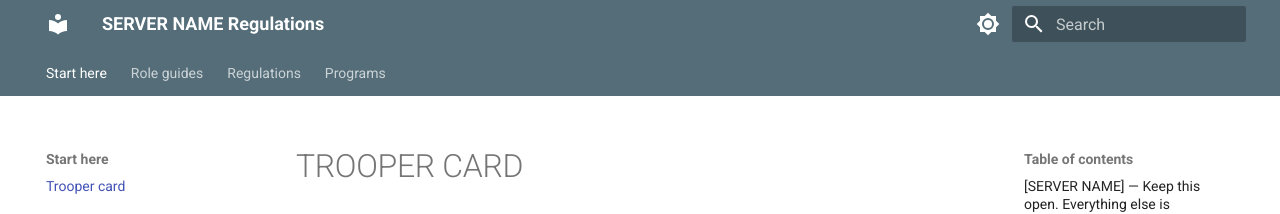
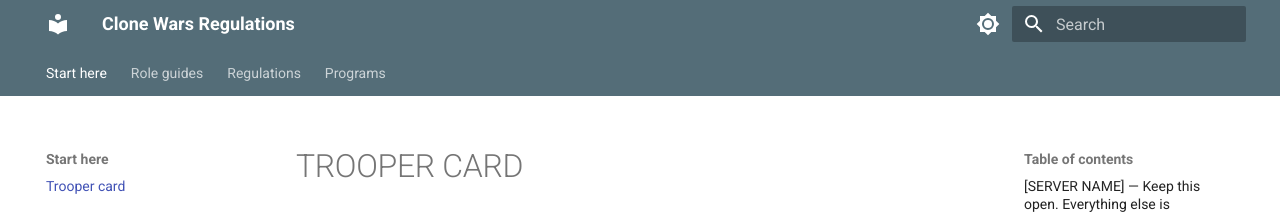
Before and after one commit to DaltonMo/swrp-regulations, an MkDocs documentation site: the page built from docs/index.md, in a window 1280 px wide. Shown: the top 214 px of the page. Built offline with MkDocs 1.6.1 and Material for MkDocs 9.7.7, drawn with Linux system fonts in a browser that asks for light colours.

Commit message:
site url updated

```diff
--- a/mkdocs.yml
+++ b/mkdocs.yml
@@ -1,6 +1,6 @@
-site_name: SERVER NAME Regulations
+site_name: Clone Wars Regulations
 site_description: Grand Army of the Republic military roleplay — official regulations
-site_url: https://YOURNAME.github.io/REPO-NAME/
+site_url: https://daltonmo.github.io/swrp-regulations/
 
 theme:
   name: material
```
